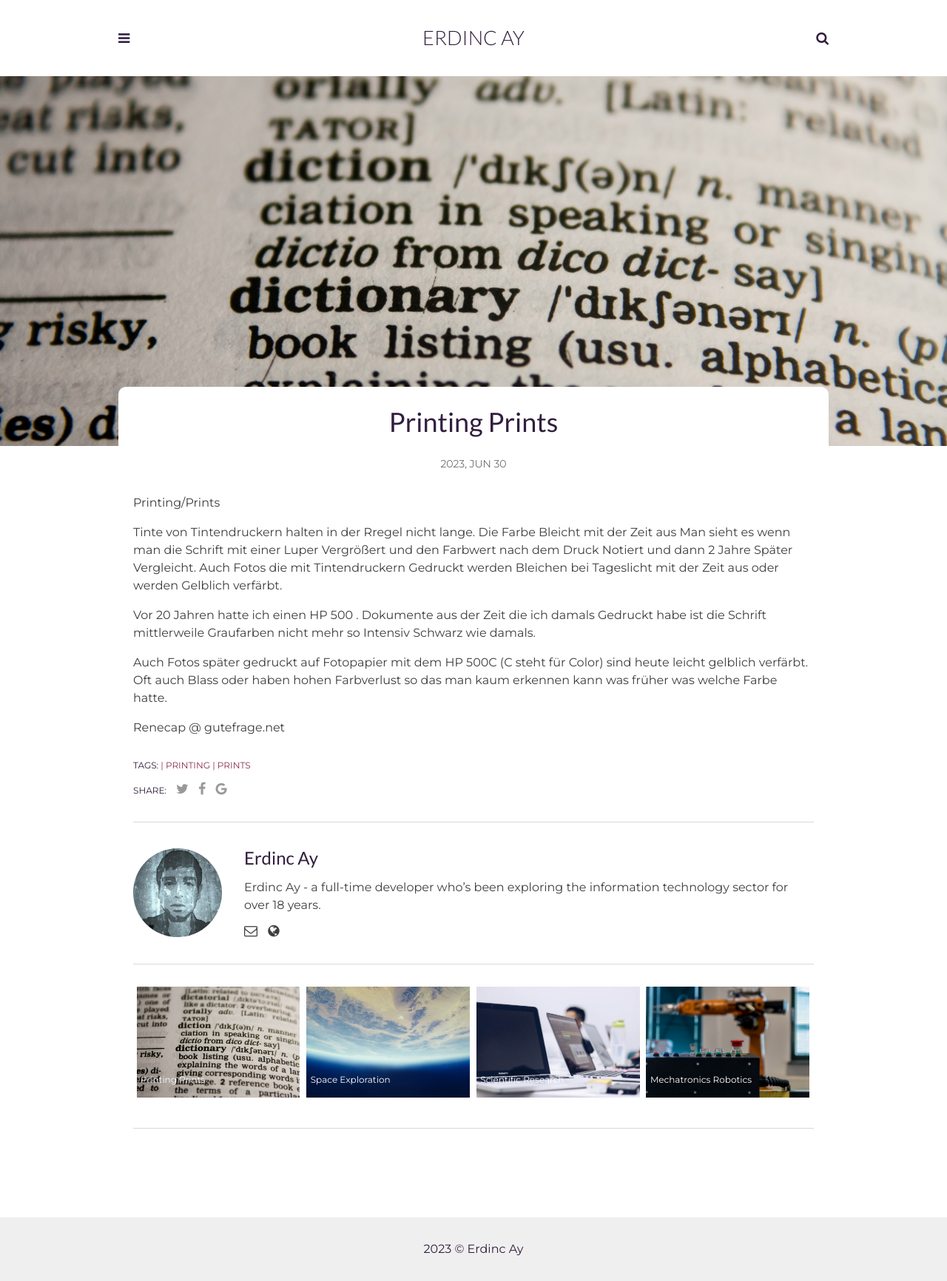
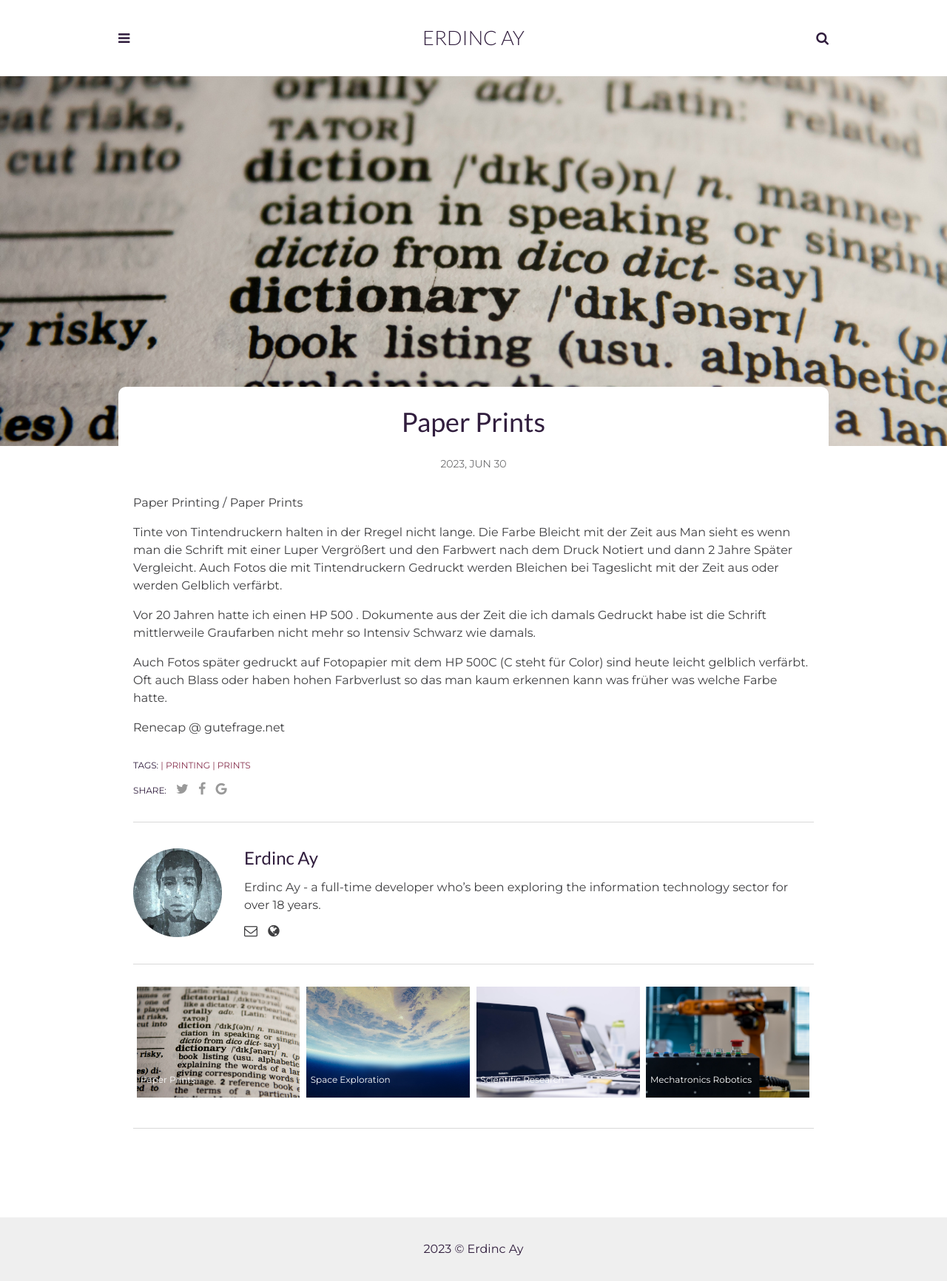
Before and after one commit to erdincay/erdincay.github.io, a Jekyll site: the page built from _posts/2019-10-11-printing-paper-prints.markdown, in a window 1280 px wide. Shown: the whole page at 74% size. Built offline with Jekyll 4.4.1, drawn with Linux system fonts in a browser that asks for light colours.

Commit message:
Update and rename 2019-10-11-printing-prints.markdown to 2019-10-11-printing-paper-prints.markdown

```diff
--- a/_posts/2019-10-11-printing-prints.markdown
+++ b/_posts/2019-10-11-printing-paper-prints.markdown
@@ -1,13 +1,13 @@
 ---
 layout: post
-title:  Printing Prints
+title:  Paper Prints
 date:   2023-06-30 07:07:10 +0100
-description: Printing Prints
+description: Paper Prints
 img: post-printing.jpg # Add image post (optional)
 tags: [Printing, Prints]
 author: Erdinc Ay # Add name author (optional)
 ---
-Printing/Prints
+Paper Printing / Paper Prints
 
 
 Tinte von Tintendruckern halten in der Rregel nicht lange. Die Farbe Bleicht mit der Zeit aus Man sieht es wenn man die Schrift mit einer Luper Vergrößert und den Farbwert nach dem Druck Notiert und dann 2 Jahre Später Vergleicht. Auch Fotos die mit Tintendruckern Gedruckt werden Bleichen bei Tageslicht mit der Zeit aus oder werden Gelblich verfärbt.
```
